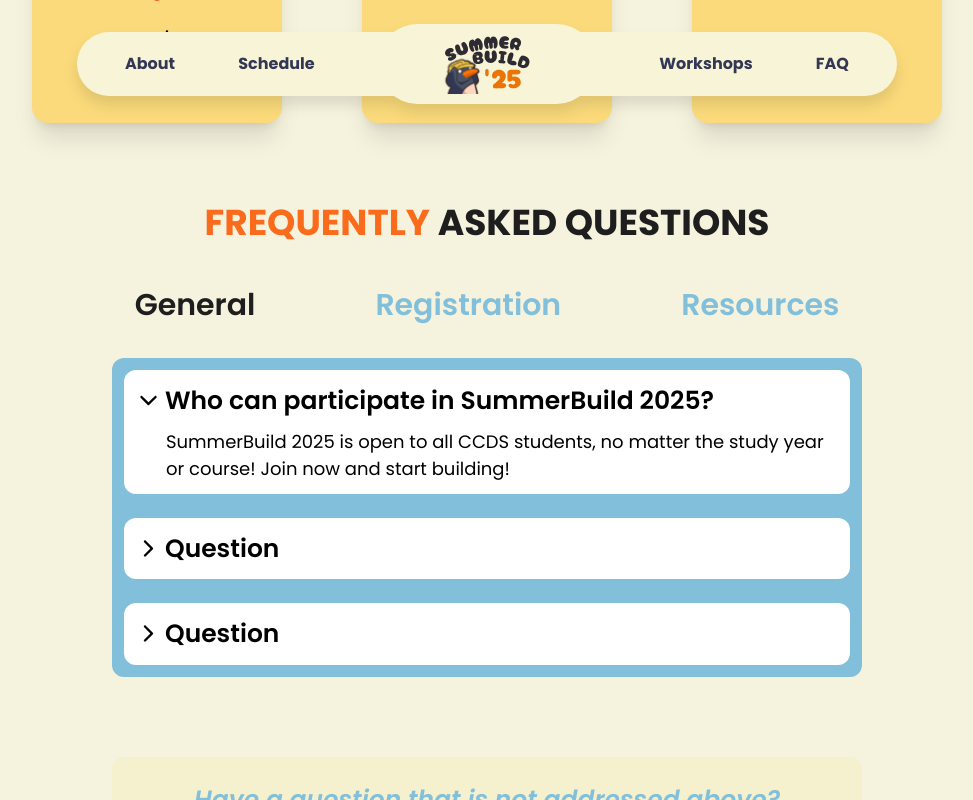
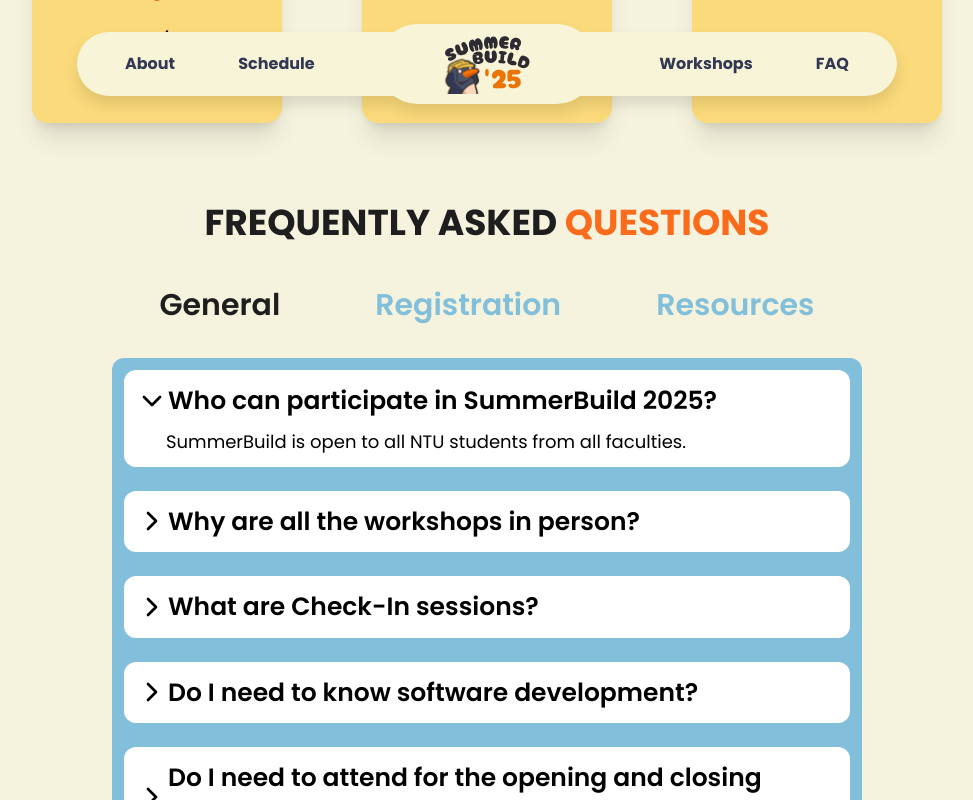
Before and after one commit to DevHub-iLab/summerbuild-2025, a React (Vite) app: page / in a window 1280 px wide. Both pictures are taken after a click on the element "Who can participate in SummerBuild 2025?". Shown: the part 3783-4583 px from the top of the page, without its empty margins (153-1126 px from the left). Built offline with nearby package versions, Linux system fonts and the light colour scheme; the HTML template or start-up script is replaced by a standard one.

Commit message:
✨ Updated FAQ component with improved layout, added questions & answers

```diff
--- a/src/components/Body/FAQ/FAQ.jsx
+++ b/src/components/Body/FAQ/FAQ.jsx
@@ -13,20 +13,19 @@
     return (
         <div id="faq" className="mt-20 flex flex-col">
             <h1 className="mb-5 justify-center text-center text-2xl font-bold uppercase sm:mb-7.5 sm:text-3xl md:mb-10 md:text-4xl">
-                <span className="text-[#FA6B1C]">frequently </span>
-                <span className="text-[#1E1E1E]">asked questions </span>
+                <span className="text-[#1E1E1E]">frequently asked </span>
+                <span className="text-[#FA6B1C]">questions </span>
             </h1>
-            <div className="mx-10 flex w-auto justify-center">
+            <div className="flex w-full justify-around">
                 {topics.map(topic => (
                     <h1
                         key={topic}
-                        className={`mx-3 mb-2.5 cursor-pointer text-[18px] font-semibold sm:mx-10 sm:mb-5 sm:text-[25px] md:mx-15 md:mb-7.5 md:text-[30px] ${
+                        className={`mb-2.5 cursor-pointer text-[18px] font-semibold sm:mb-5 sm:text-[25px] md:mb-7.5 md:text-[30px] ${
                             active === topic
                                 ? "text-[#1E1E1E]"
                                 : "text-[#81BFDA]"
                         }`}
-                        onClick={() => setActive(topic)}
-                    >
+                        onClick={() => setActive(topic)}>
                         {topic}
                     </h1>
                 ))}
@@ -34,7 +33,20 @@
             <FAQTopic active={active} />
             <FAQExt
                 header="Have a question that is not addressed above?"
-                content="Email devhubilab@e.ntu.edu.sg and have your queries answered!"
+                content={
+                    <>
+                        Feel free to reach out to us on our
+                        <a
+                            href="https://www.instagram.com/ntu.devhub/"
+                            target="_blank"
+                            rel="noreferrer"
+                            className="bg-linear-65 from-[#c0a0d4] via-[#ce8585] to-[#fcb045] bg-clip-text font-bold text-transparent underline">
+                            {" "}
+                            Instagram
+                        </a>{" "}
+                        page or email us at devhubilab[at]e.ntu.edu.sg.
+                    </>
+                }
             />
         </div>
     )
--- a/src/components/Body/FAQ/FAQCard.jsx
+++ b/src/components/Body/FAQ/FAQCard.jsx
@@ -1,4 +1,4 @@
-import { IoIosArrowDown, IoIosArrowForward } from "react-icons/io"
+import { ChevronRight, ChevronDown } from "lucide-react"
 import { useState } from "react"
 
 function FAQCard(props) {
@@ -12,13 +12,12 @@
         <div className="m-3 flex flex-col rounded-xl bg-white p-3 text-[15px] transition-all duration-300 ease-in-out sm:text-[20px] md:text-[25px]">
             <div
                 className="flex cursor-pointer items-center"
-                onClick={handleArrow}
-            >
-                <div className="h-[15px] pr-1 transition-transform duration-300 sm:h-[18px] md:h-[25px]">
+                onClick={handleArrow}>
+                <div>
                     {!arrow ? (
-                        <IoIosArrowForward size="auto" />
+                        <ChevronRight size="2rem" />
                     ) : (
-                        <IoIosArrowDown size="auto" />
+                        <ChevronDown size="2rem" />
                     )}
                 </div>
                 <p className="font-semibold">{props.question}</p>
@@ -26,9 +25,8 @@
 
             <div
                 className={`transition-max-height overflow-hidden duration-300 ease-in-out ${
-                    arrow ? "max-h-[200px] opacity-100" : "max-h-0 opacity-0"
-                }`}
-            >
+                    arrow ? "opacity-100" : "max-h-0 opacity-0"
+                }`}>
                 <p className="ml-[20px] pt-2 text-[13px] sm:ml-[25px] sm:text-[15px] md:ml-[30px] md:text-[18px]">
                     {props.answer}
                 </p>
--- a/src/components/Body/FAQ/FAQExt.jsx
+++ b/src/components/Body/FAQ/FAQExt.jsx
@@ -1,10 +1,10 @@
 function FAQExt(props) {
     return (
-        <div className="mx-auto mt-20 w-[325px] transform flex-col rounded-xl bg-[rgb(245,240,205)] p-6 text-center text-[15px] transition-all duration-300 ease-in-out hover:scale-105 hover:shadow-lg hover:shadow-gray-400 sm:w-[600px] sm:text-[20px] md:w-[750px] md:text-[25px]">
-            <h1 className="pb-2 text-center font-semibold text-[#81BFDA] italic">
+        <div className="bg-sb-blue-300 mx-auto mt-20 w-[325px] transform flex-col rounded-xl p-6 text-center text-[15px] transition-all duration-300 ease-in-out hover:scale-105 hover:shadow-lg hover:shadow-gray-400 sm:w-[600px] sm:text-[20px] md:w-[750px] md:text-[25px]">
+            <h1 className="pb-2 text-center font-semibold text-white italic">
                 {props.header}
             </h1>
-            <p className="ml-[20px] pt-2 pr-5 text-[13px] sm:ml-[25px] sm:text-[15px] md:ml-[30px] md:text-[18px]">
+            <p className="ml-[20px] pt-2 pr-5 text-[13px] text-white sm:ml-[25px] sm:text-[15px] md:ml-[30px] md:text-[18px]">
                 {props.content}
             </p>
         </div>
--- a/src/components/Body/FAQ/FAQTopic.jsx
+++ b/src/components/Body/FAQ/FAQTopic.jsx
@@ -7,32 +7,107 @@
                 <div className="m-auto flex w-[325px] flex-col justify-center rounded-xl bg-[#81BFDA] sm:w-[600px] md:w-[750px]">
                     <FAQCard
                         question="Who can participate in SummerBuild 2025?"
-                        answer="SummerBuild 2025 is open to all CCDS students, no matter the study year or course! Join now and start building!"
+                        answer="SummerBuild is open to all NTU students from all faculties."
                     />
-                    <FAQCard question="Question" answer="Answer" />
-                    <FAQCard question="Question" answer="Answer" />
+                    <FAQCard
+                        question="Why are all the workshops in person?"
+                        answer={
+                            <>
+                                Our workshops are designed to be interactive and
+                                hands-on. From our experience, in-person
+                                sessions create a more focused learning
+                                environment where participants can actively
+                                participate, ask questions, and network with
+                                peers.
+                                <br />
+                                <br />
+                                Unlike virtual sessions, which can be prone to
+                                distractions and passive participation,
+                                in-person workshops encourage real-time
+                                discussions and a more immersive learning
+                                experience.
+                            </>
+                        }
+                    />
+                    <FAQCard
+                        question="What are Check-In sessions?"
+                        answer={
+                            <>
+                                Between the Opening and Closing Ceremony, we
+                                will have Check-In sessions for different groups
+                                to meet and network. This gives you an
+                                opportunity to learn from other groups and
+                                exchange ideas, experiences and best practices.
+                                <br />
+                                <br />
+                                Whether you're looking for inspiration or
+                                feedback on your product, these sessions will
+                                provide a supportive environment to engage with
+                                fellow participants.
+                                <br />
+                                <br />
+                                Make the most of this opportunity to expand your
+                                network and improve your product!
+                                <br />
+                                <br />
+                                Oh, did we mention there will be more swag?!
+                            </>
+                        }
+                    />
+                    <FAQCard
+                        question="Do I need to know software development?"
+                        answer="Nope! SummerBuild is meant for beginners with completely no experience. Come join us and pick up software development skills!"
+                    />
+                    <FAQCard
+                        question="Do I need to attend for the opening and closing ceremonies?"
+                        answer={
+                            <>
+                                Yes, most of your team should attend the
+                                ceremonies, as we will be giving out swag during
+                                both opening and closing ceremonies.
+                                <br />
+                                <br />
+                                Furthermore, there will be a science-fair style
+                                judging during the closing ceremony for us to
+                                assign the levels of achievement to the groups,
+                                as well as award the special prizes.
+                            </>
+                        }
+                    />
                 </div>
             )}
 
             {props.active === "Registration" && (
                 <div className="m-auto flex w-[325px] flex-col justify-center rounded-xl bg-[#81BFDA] sm:w-[600px] md:w-[750px]">
                     <FAQCard
-                        question="How do I register for the event?"
-                        answer="Answer"
+                        question="How do I register for the programme?"
+                        answer="Every member in the group must register individually and put the same team name in the form (case sensitive). Please appoint a group leader for your group."
                     />
-                    <FAQCard question="Question" answer="Answer" />
-                    <FAQCard question="Question" answer="Answer" />
+                    <FAQCard
+                        question="How many people can I have in my group?"
+                        answer="Every group requires a minimum of 2 people and a maximum of 5."
+                    />
+                    <FAQCard
+                        question="Can people from other schools be in my team?"
+                        answer="Yes, as long as you are all NTU students."
+                    />
                 </div>
             )}
 
             {props.active === "Resources" && (
                 <div className="m-auto flex w-[325px] flex-col justify-center rounded-xl bg-[#81BFDA] sm:w-[600px] md:w-[750px]">
                     <FAQCard
-                        question="Where can I find event resources?"
-                        answer="Answer"
+                        question="Will I be assigned a mentor?"
+                        answer="Every group will be assigned a mentor for you to ask for advice about your project."
                     />
-                    <FAQCard question="Question" answer="Answer" />
-                    <FAQCard question="Question" answer="Answer" />
+                    <FAQCard
+                        question="What do I need to prepare for the workshops?"
+                        answer="We'll send out a document with the list of things to prepare before the workshops start. Don't worry, it's nothing too complicated!"
+                    />
+                    <FAQCard
+                        question="Who can I contact for enquiries?"
+                        answer="Please direct all emails to devhubilab@e.ntu.edu.sg"
+                    />
                 </div>
             )}
         </div>
```
